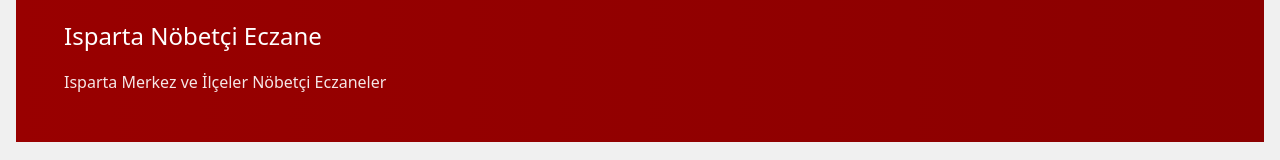
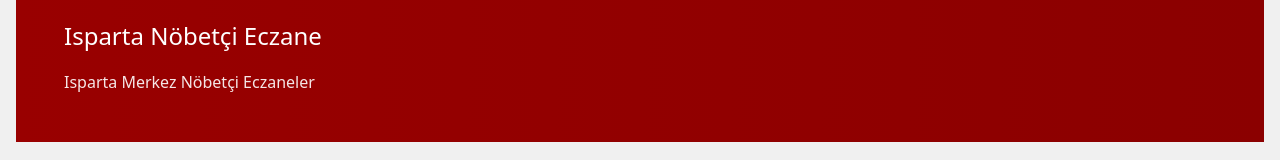
Before and after one commit to metinciris/metinciriscomtr, a React (Vite) app: page / in a window 1280 px wide. Both pictures are taken after a click on the button "Nöbetçi Eczane". Shown: the part 142-302 px from the top of the page. Built offline with nearby package versions, Linux system fonts and the light colour scheme; no server answers.

Commit message:
Update NobetciEczane.tsx

```diff
--- a/src/pages/NobetciEczane.tsx
+++ b/src/pages/NobetciEczane.tsx
@@ -31,7 +31,7 @@ export function NobetciEczane() {
       county: 'merkez',  // Isparta merkez
       type: 'default-iframe',
       width: 450,        // px cinsinden
-      height: 1150       // px cinsinden
+      height: 1100       // px cinsinden
     };
 
     const script = document.createElement('script');
@@ -52,7 +52,7 @@ export function NobetciEczane() {
       <div className="bg-gradient-to-r from-[#990000] to-[#8B0000] text-white p-12 mb-8">
         <h1 className="text-white mb-4">Isparta Nöbetçi Eczane</h1>
         <p className="text-white/90">
-          Isparta Merkez ve İlçeler Nöbetçi Eczaneler
+          Isparta Merkez Nöbetçi Eczaneler
         </p>
       </div>
 
```
